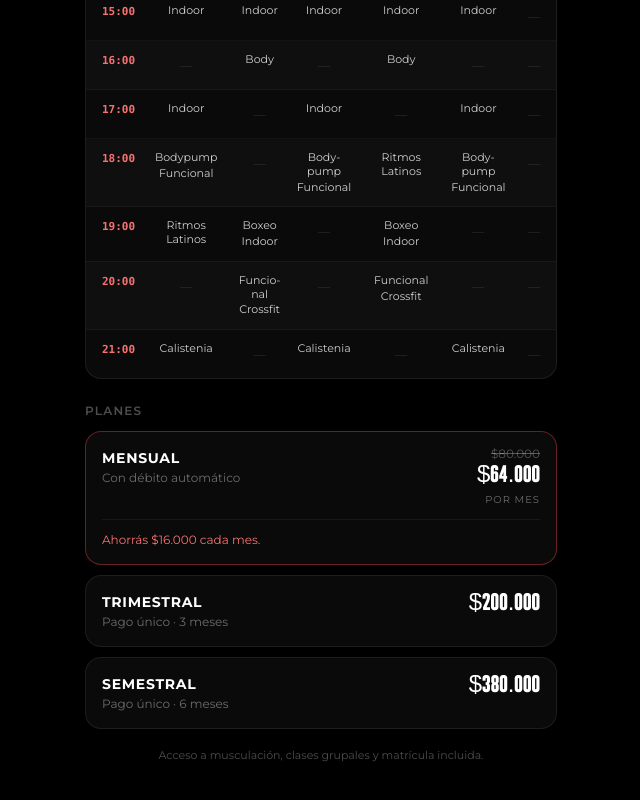
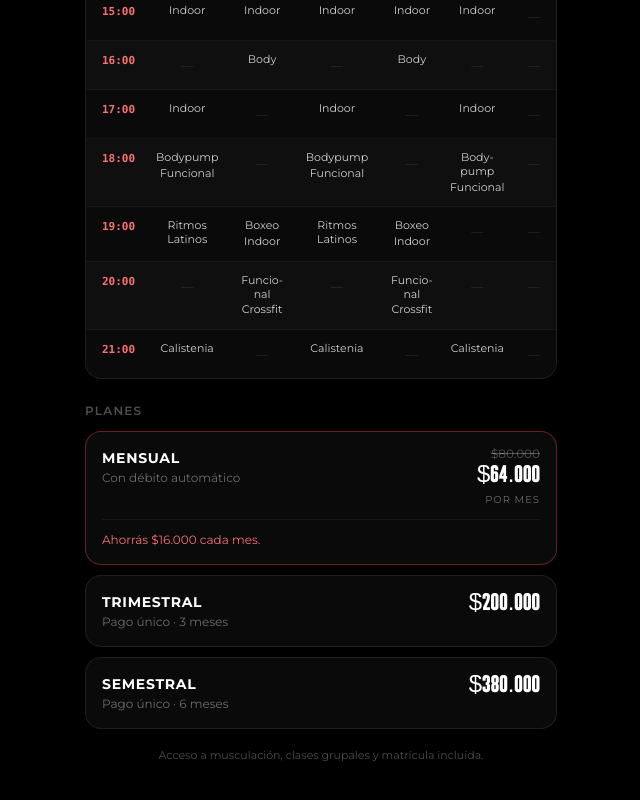
Before and after one commit to mateolohezic/rc-landing-frontend, a Next.js app: page /links/aconquija in a window 1280 px wide. Shown: the part 1080-1880 px from the top of the page, without its empty margins (319-959 px from the left). Built offline with nearby package versions, Linux system fonts and the light colour scheme; no server answers.

Commit message:
fix(aconquija): mover Ritmos Latinos del jueves 18:00 al miércoles 19:00
Co-Authored-By: Claude Opus 5.5 (1M context) <noreply@anthropic.com>

```diff
--- a/src/data/sedes.ts
+++ b/src/data/sedes.ts
@@ -99,8 +99,8 @@ export const sedes: Sede[] = [
             { time: "15:00", lun: ["Indoor"], mar: ["Indoor"], mie: ["Indoor"], jue: ["Indoor"], vie: ["Indoor"] },
             { time: "16:00", mar: ["Body"], jue: ["Body"] },
             { time: "17:00", lun: ["Indoor"], mie: ["Indoor"], vie: ["Indoor"] },
-            { time: "18:00", lun: ["Bodypump", "Funcional"], mie: ["Bodypump", "Funcional"], jue: ["Ritmos Latinos"], vie: ["Bodypump", "Funcional"] },
-            { time: "19:00", lun: ["Ritmos Latinos"], mar: ["Boxeo", "Indoor"], jue: ["Boxeo", "Indoor"] },
+            { time: "18:00", lun: ["Bodypump", "Funcional"], mie: ["Bodypump", "Funcional"], vie: ["Bodypump", "Funcional"] },
+            { time: "19:00", lun: ["Ritmos Latinos"], mar: ["Boxeo", "Indoor"], mie: ["Ritmos Latinos"], jue: ["Boxeo", "Indoor"] },
             { time: "20:00", mar: ["Funcional", "Crossfit"], jue: ["Funcional", "Crossfit"] },
             { time: "21:00", lun: ["Calistenia"], mie: ["Calistenia"], vie: ["Calistenia"] },
         ],
```
